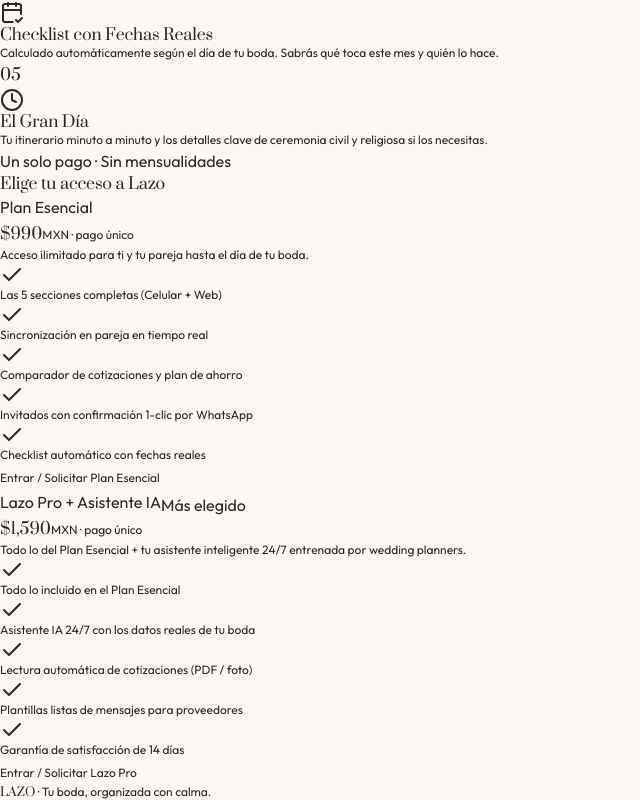
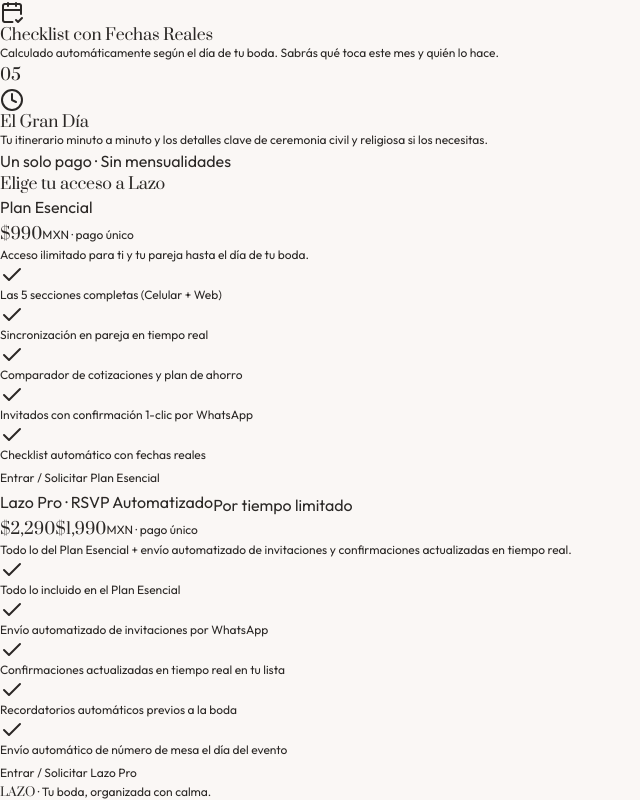
Before and after one commit to olivoscarlette/lazo-vlb-studio, a React (Vite) app in the folder client/: page / in a window 1280 px wide. Shown: the part 860-1660 px from the top of the page, without its empty margins (0-640 px from the left). Built offline with nearby package versions, Linux system fonts and the light colour scheme; no server answers.

Commit message:
chore: remove partner invite card and update Lazo Pro plan to automated RSVP (,290 -> ,990)

```diff
--- a/client/src/novios/components/LandingPage.tsx
+++ b/client/src/novios/components/LandingPage.tsx
@@ -206,32 +206,33 @@ export const LandingPage: React.FC<LandingPageProps> = ({ onOpenLogin }) => {
             </button>
           </div>
 
-          {/* Plan Pro + IA */}
+          {/* Plan Pro · RSVP Automatizado */}
           <div className="bg-[#2B2826] text-white rounded-3xl p-7 border border-[#2B2826] shadow-md flex flex-col justify-between relative overflow-hidden">
             <div>
-              <div className="flex items-center justify-between">
+              <div className="flex items-center justify-between gap-2">
                 <span className="text-[10px] uppercase tracking-[0.18em] font-semibold text-[#C48B81]">
-                  Lazo Pro + Asistente IA
+                  Lazo Pro · RSVP Automatizado
                 </span>
-                <span className="text-[10px] px-2.5 py-0.5 rounded-full bg-[#C48B81]/20 text-[#E5B7AE] border border-[#C48B81]/30">
-                  Más elegido
+                <span className="text-[10px] px-2.5 py-0.5 rounded-full bg-[#C48B81]/20 text-[#E5B7AE] border border-[#C48B81]/30 whitespace-nowrap">
+                  Por tiempo limitado
                 </span>
               </div>
-              <div className="mt-3 flex items-baseline gap-1.5">
-                <span className="font-editorial text-4xl text-white">$1,590</span>
+              <div className="mt-3 flex flex-wrap items-baseline gap-2">
+                <span className="font-editorial text-xl text-white/40 line-through">$2,290</span>
+                <span className="font-editorial text-4xl text-white">$1,990</span>
                 <span className="text-xs text-white/60">MXN · pago único</span>
               </div>
               <p className="text-xs text-white/70 mt-2 font-light">
-                Todo lo del Plan Esencial + tu asistente inteligente 24/7 entrenada por wedding planners.
+                Todo lo del Plan Esencial + envío automatizado de invitaciones y confirmaciones actualizadas en tiempo real.
               </p>
 
               <ul className="mt-6 space-y-2.5 text-xs text-white/85">
                 {[
                   'Todo lo incluido en el Plan Esencial',
-                  'Asistente IA 24/7 con los datos reales de tu boda',
-                  'Lectura automática de cotizaciones (PDF / foto)',
-                  'Plantillas listas de mensajes para proveedores',
-                  'Garantía de satisfacción de 14 días'
+                  'Envío automatizado de invitaciones por WhatsApp',
+                  'Confirmaciones actualizadas en tiempo real en tu lista',
+                  'Recordatorios automáticos previos a la boda',
+                  'Envío automático de número de mesa el día del evento'
                 ].map(f => (
                   <li key={f} className="flex items-center gap-2">
                     <Check className="w-3.5 h-3.5 text-[#C48B81] shrink-0" />
--- a/client/src/novios/views/HomeView.tsx
+++ b/client/src/novios/views/HomeView.tsx
@@ -275,23 +275,6 @@ export const HomeView: React.FC<HomeViewProps> = ({ onNavigate }) => {
               </div>
             )}
           </div>
-
-          {/* 4. Couple Sync Card */}
-          <div className="bg-[#FAF8F5] rounded-2xl p-5 border border-[#EFE8E1] flex flex-col sm:flex-row sm:items-center justify-between gap-3">
-            <div>
-              <h3 className="font-editorial text-lg text-[#2B2826]">Planea junto a {profile.partner2}</h3>
-              <p className="text-xs text-[#7D6F6B] font-light mt-0.5">
-                Comparte el acceso de pareja para que ambos vean pagos, tareas e invitados sincronizados.
-              </p>
-            </div>
-            <button
-              onClick={handleCopyPartnerLink}
-              className="inline-flex items-center justify-center gap-1.5 px-4 py-2 rounded-full bg-white hover:bg-[#F3ECE6] text-[#2B2826] border border-[#EFE8E1] text-xs font-medium shadow-2xs transition cursor-pointer shrink-0"
-            >
-              {copiedInvite ? <Check className="w-3.5 h-3.5 text-[#577355]" /> : <Share2 className="w-3.5 h-3.5 text-[#C48B81]" />}
-              <span>{copiedInvite ? '¡Invitación copiada!' : 'Invitar a mi pareja'}</span>
-            </button>
-          </div>
         </div>
       ) : (
         /* MOODBOARD & LOOK (Emotional heart of Mi Boda) */
```
